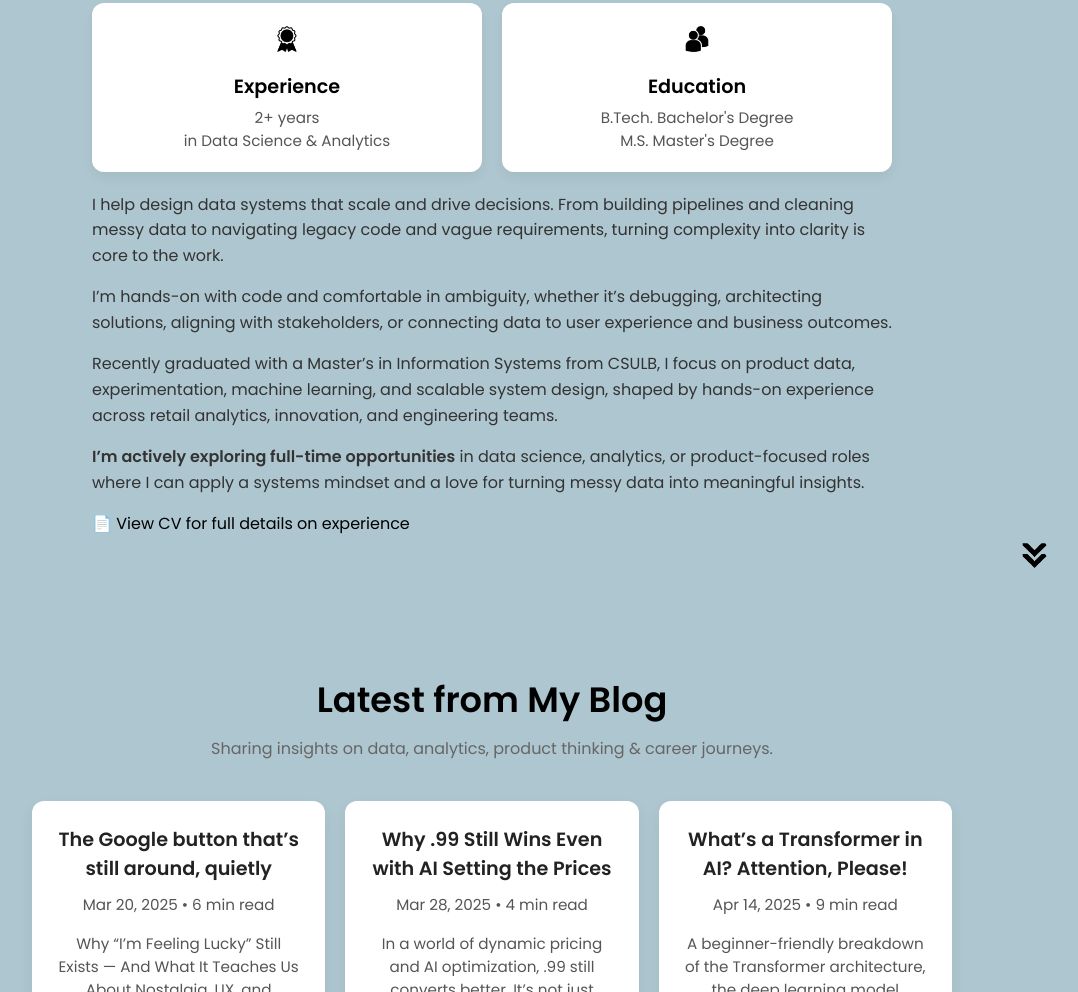
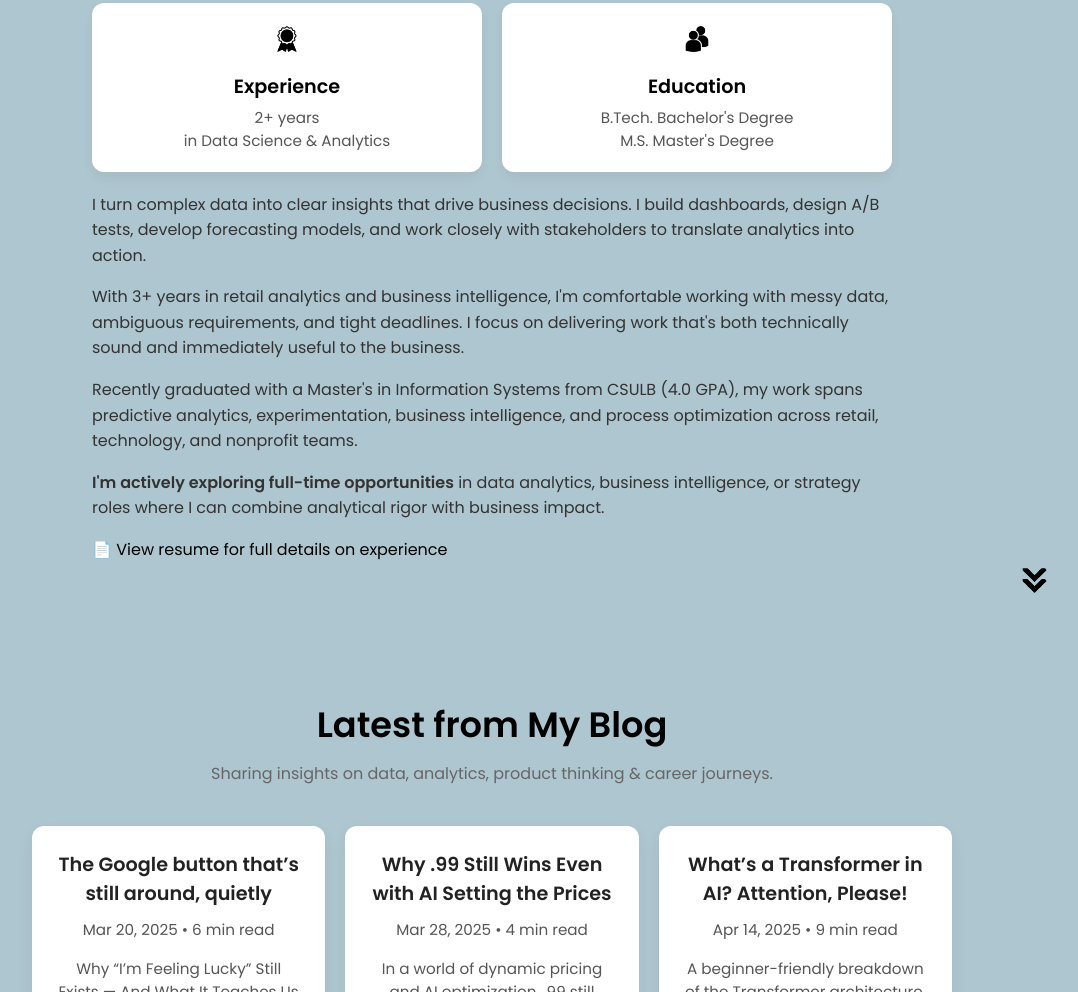
Before and after one commit to pspreethi/portfolio, a plain HTML site: page index.html in a window 1280 px wide. Shown: the part 1345-2337 px from the top of the page, without its empty margins (148-1226 px from the left). Drawn offline with Linux system fonts and the light colour scheme.

Commit message:
Update index.html

```diff
--- a/index.html
+++ b/index.html
@@ -52,7 +52,7 @@
         <div class="btn-container">
           <button
             class="btn btn-color-2"
-            onclick="window.open('./assets/SPP_GIT.pdf')"
+            onclick="window.open('./assets/saipreethiPoka_resume_analyst.pdf')"
           >
             Download CV
           </button>
@@ -100,16 +100,12 @@
           </div>
 
           <div class="about-text">
-            <p>I help design data systems that scale and drive decisions. From building pipelines and cleaning messy data to navigating legacy code and vague requirements, turning complexity into clarity is core to the work.</p>
-
-            <p>I’m hands-on with code and comfortable in ambiguity, whether it’s debugging, architecting solutions, aligning with stakeholders, or connecting data to user experience and business outcomes.</p>
-
-            <p>Recently graduated with a Master’s in Information Systems from CSULB, I focus on product data, experimentation, machine learning, and scalable system design, shaped by hands-on experience across retail analytics, innovation, and engineering teams.</p>
-
-            <p><strong>I’m actively exploring full-time opportunities</strong> in data science, analytics, or product-focused roles where I can apply a systems mindset and a love for turning messy data into meaningful insights.</p>
-            <p>
-              <a href="./assets/SPP_GIT.pdf" target="_blank" class="view-link">
-                📄 View CV for full details on experience
+<p>I turn complex data into clear insights that drive business decisions. I build dashboards, design A/B tests, develop forecasting models, and work closely with stakeholders to translate analytics into action.</p>
+<p>With 3+ years in retail analytics and business intelligence, I'm comfortable working with messy data, ambiguous requirements, and tight deadlines. I focus on delivering work that's both technically sound and immediately useful to the business.</p>
+<p>Recently graduated with a Master's in Information Systems from CSULB (4.0 GPA), my work spans predictive analytics, experimentation, business intelligence, and process optimization across retail, technology, and nonprofit teams.</p>
+<p><strong>I'm actively exploring full-time opportunities</strong> in data analytics, business intelligence, or strategy roles where I can combine analytical rigor with business impact.</p>
+              <a href="./assets/saipreethiPoka_resume_analyst.pdf" target="_blank" class="view-link">
+                📄 View resume for full details on experience
               </a>
             </p>
           </div>
```
